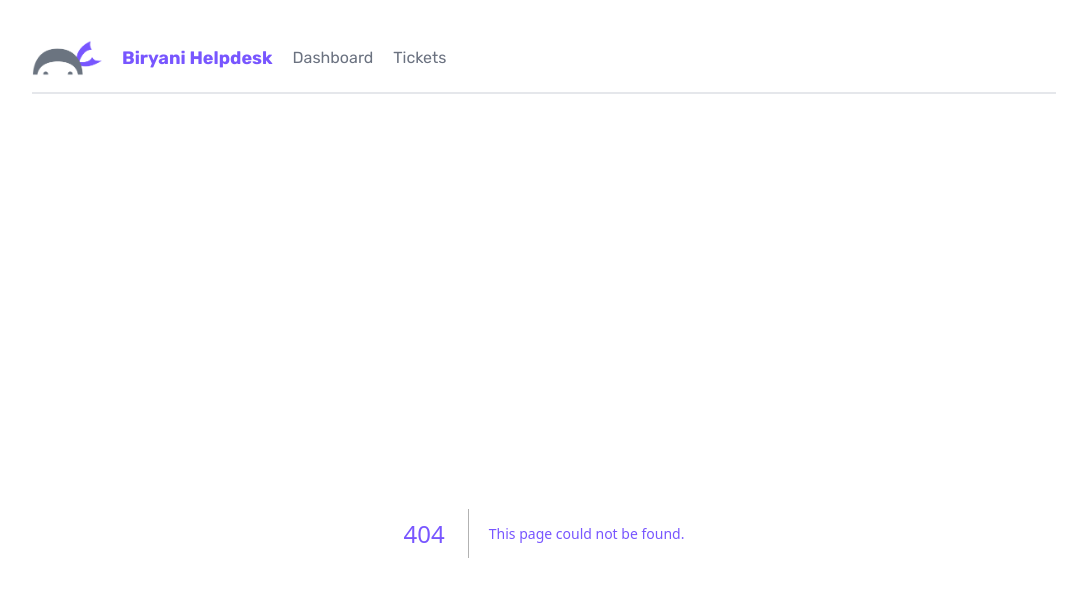
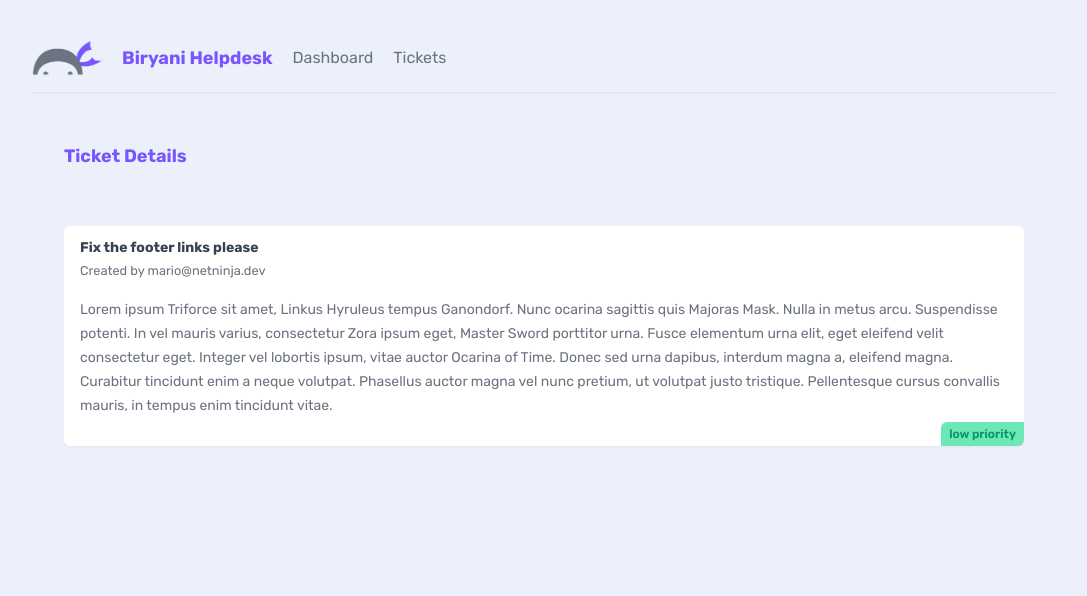
Before and after one commit to RvsB/next-13-helpdesk-app, a Next.js app: page /tickets/1 in a window 1280 px wide. Before the commit this address had no page. Shown: the top 596 px of the page, without its empty margins (96-1183 px from the left). Built offline with nearby package versions, Linux system fonts and the light colour scheme; data requests are answered from the project's data file.

Commit message:
FEAT: made the tickets in tickets list clickable and set their redirection to respective ticket details pages

```diff
--- a/app/tickets/TicketsList.jsx
+++ b/app/tickets/TicketsList.jsx
@@ -1,3 +1,4 @@
+import Link from "next/link";
 import React from "react";
 
 async function getTickets() {
@@ -18,11 +19,13 @@
       {tickets.map((ticket) => {
         return (
           <div key={ticket.id} className="card my-5">
-            <h3>{ticket.title}</h3>
-            <p>{ticket.body.slice(0, 200)}...</p>
-            <div className={`pill ${ticket.priority}`}>
-              {ticket.priority} priority
-            </div>
+            <Link href={`/tickets/${ticket.id}`}>
+              <h3>{ticket.title}</h3>
+              <p>{ticket.body.slice(0, 200)}...</p>
+              <div className={`pill ${ticket.priority}`}>
+                {ticket.priority} priority
+              </div>
+            </Link>
           </div>
         );
       })}
--- /dev/null
+++ b/app/tickets/[id]/page.jsx
@@ -0,0 +1,33 @@
+import React from "react";
+
+async function getTicket(id) {
+  const res = await fetch(`http://localhost:4000/tickets/${id}`, {
+    next: {
+      revalidate: 60,
+    },
+  });
+
+  return res.json();
+}
+
+const TicketDetails = async ({ params }) => {
+  const ticket = await getTicket(params.id);
+
+  return (
+    <main>
+      <nav>
+        <h2>Ticket Details</h2>
+      </nav>
+      <div className="card">
+        <h3>{ticket.title}</h3>
+        <small>Created by {ticket.user_email}</small>
+        <p>{ticket.body}</p>
+        <div className={`pill ${ticket.priority}`}>
+          {ticket.priority} priority
+        </div>
+      </div>
+    </main>
+  );
+};
+
+export default TicketDetails;
```
